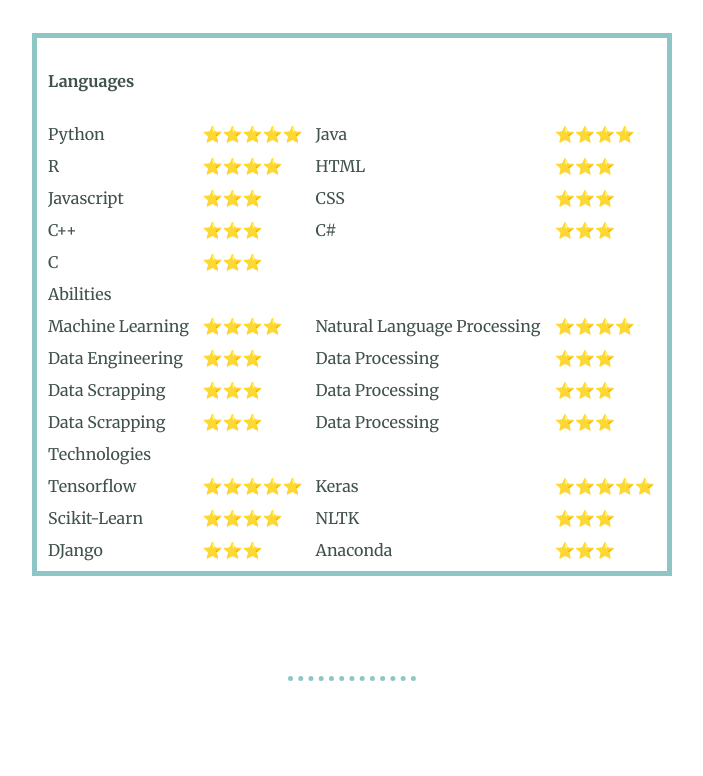
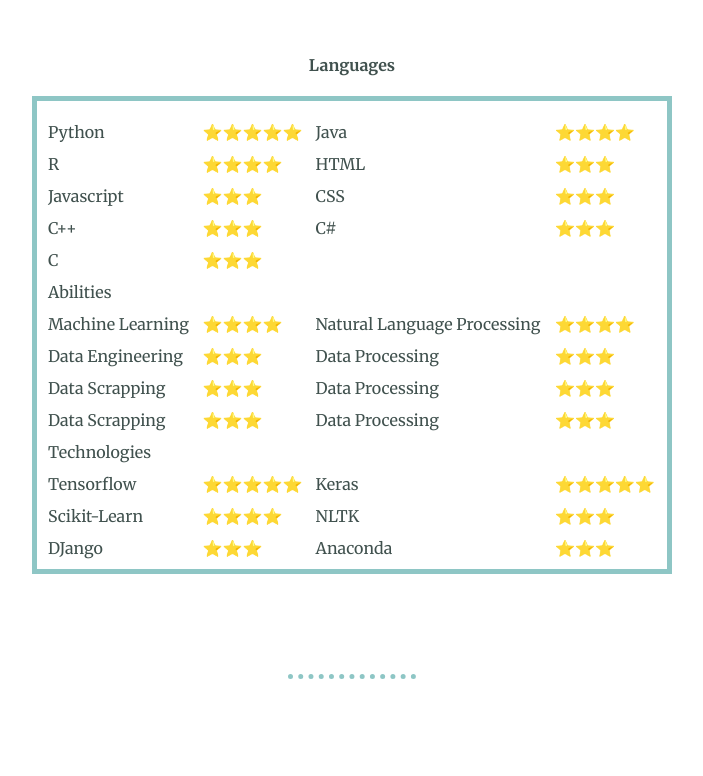
Before and after one commit to Sarosh09/Sarosh09.github.io, a plain HTML site: page index.html in a window 1280 px wide. Shown: the part 2197-2973 px from the top of the page, without its empty margins (288-991 px from the left). Drawn offline with Linux system fonts and the light colour scheme.

Commit message:
Update index.html

```diff
--- a/index.html
+++ b/index.html
@@ -48,7 +48,7 @@
       <div class="">
         <table class="class1" cellspacing="10">
           <tr>
-            <td><h4>Languages</h4></td>
+            <h4>Languages</h4>
           </tr>
           <tr>
             <td>Python</td>
```
